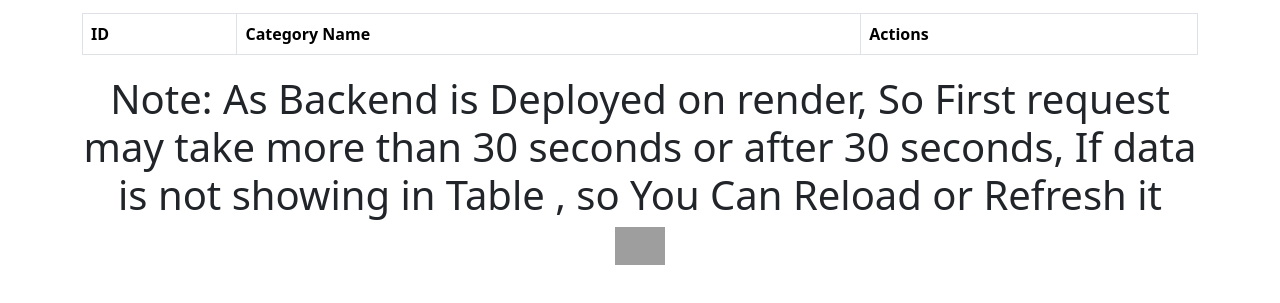
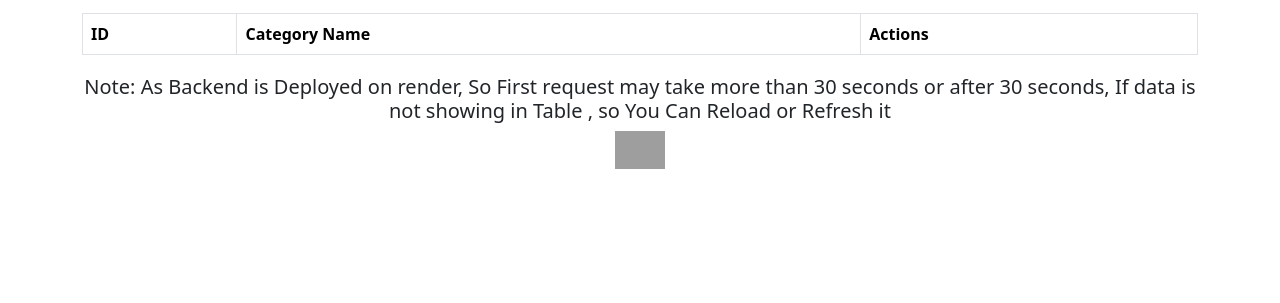
Before and after one commit to snjmishra/myproduct, a plain HTML site: page index.html in a window 1280 px wide. Shown: the part 135-438 px from the top of the page. Drawn offline with nearby package versions, Linux system fonts and the light colour scheme; no server answers; grey boxes are pictures that could not be loaded.

Commit message:
Update index.html
changed h1 to h5

```diff
--- a/index.html
+++ b/index.html
@@ -79,7 +79,7 @@
       <tbody id="categoryTableBody"></tbody>
     </table>
       <div id="loader" style="display: none; text-align: center; margin-top: 20px;">
-        <h1>Note: As Backend is Deployed on render, So First request may take more than 30 seconds or after 30 seconds, If  data is not showing in Table , so You Can Reload or Refresh it</h1>
+        <h5>Note: As Backend is Deployed on render, So First request may take more than 30 seconds or after 30 seconds, If  data is not showing in Table , so You Can Reload or Refresh it</h5>
       <img src="https://i.gifer.com/ZKZg.gif" alt="Loading..." width="50">
   </div>
   </div>
```
